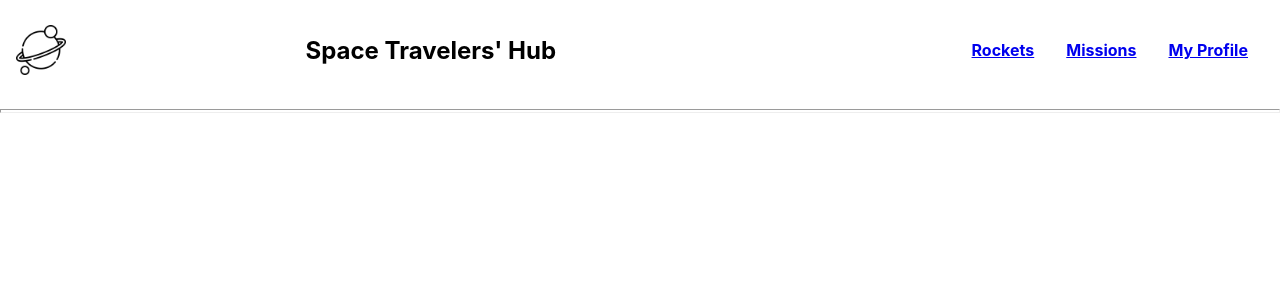
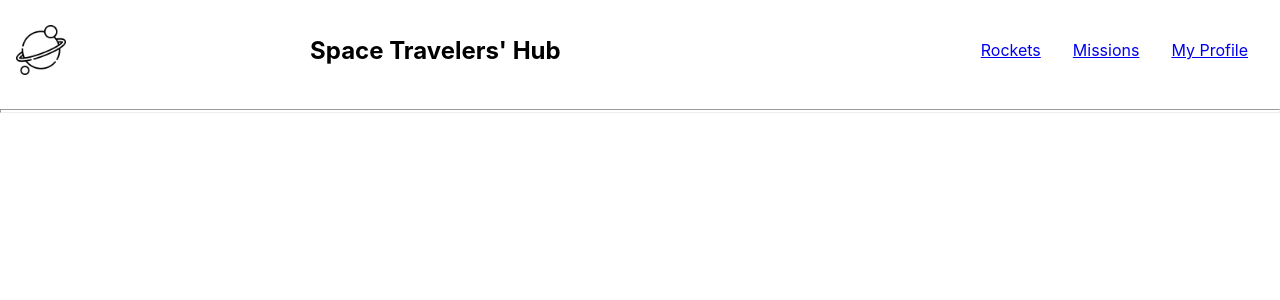
Before and after one commit to rachaouldbabaali/React-Redux-GP, a React (Create React App) app: page / in a window 1280 px wide. Shown: the top 300 px of the page. Built offline with nearby package versions, Linux system fonts and the light colour scheme.

Commit message:
Fix navbar issue

```diff
--- a/src/components/Navbar.js
+++ b/src/components/Navbar.js
@@ -10,17 +10,17 @@ const Navbar = () => (
       <h1 className={styles.heading}>Space Travelers&apos; Hub</h1>
       <ul className={styles.navLinks}>
         <li>
-          <NavLink to="/Rockets" className={({ isActive }) => (isActive ? 'active' : styles.activeLink)}>
+          <NavLink to="/Rockets" className={({ isActive }) => (isActive ? styles.activeLink : 'active')}>
             Rockets
           </NavLink>
         </li>
         <li>
-          <NavLink to="/missions" className={({ isActive }) => (isActive ? 'active' : styles.activeLink)}>
+          <NavLink to="/missions" className={({ isActive }) => (isActive ? styles.activeLink : 'active')}>
             Missions
           </NavLink>
         </li>
         <li>
-          <NavLink to="/MyProfile" className={({ isActive }) => (isActive ? 'active' : styles.activeLink)}>
+          <NavLink to="/MyProfile" className={({ isActive }) => (isActive ? styles.activeLink : 'active')}>
             My Profile
           </NavLink>
         </li>
--- a/src/styles/Navbar.module.css
+++ b/src/styles/Navbar.module.css
@@ -33,9 +33,16 @@ li {
   gap: 20px;
 }
 
+.active {
+  text-decoration: none;
+}
+
 .activeLink {
+  color : rgb(32, 127, 215);
+  gap: 20px;
   font-weight: bold;
-  gap: 20px;
+  font-size: 1.2rem;
+  text-decoration: none;
 }
 
 .horizontal {
```
